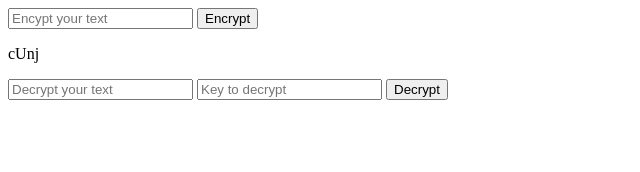
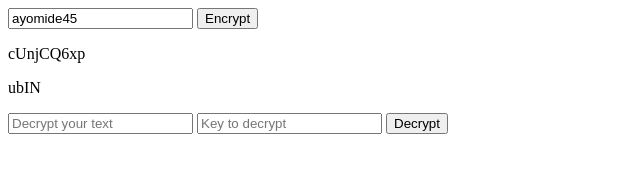
Before and after one commit to ashraf267/txtEncryptDemo, a plain HTML site: page index.html in a window 1280 px wide. Both pictures are taken after a click on the button "Encrypt". Shown: the whole page, without its empty margins (0-640 px from the left). Drawn offline with Linux system fonts and the light colour scheme.

Commit message:
Code refactoring, instead of creating the values in a func, I created them as a property of the encrypt_decrypt object e.g encryptedValue, encryptKey etc.

```diff
--- a/index.html
+++ b/index.html
@@ -6,7 +6,7 @@
 
 	<div class="encrypt">
 		<form id="encryptForm">
-			<input type="text" id="encryptValue" name="encryptValue" placeholder="Encypt your text" required="required"> <!-- Remember to add pattern and title attr here -->
+			<input type="text" id="encryptValue" name="encryptValue" value="ayomide45" placeholder="Encypt your text" required="required"> <!-- Remember to add pattern and title attr here -->
 			<input type="button" value="Encrypt" onclick="encrypt_decrypt.encryptFunc()">
 		</form>
 		<p id="encryptedValue"></p>
@@ -15,7 +15,7 @@
 	<div class="decrypt">
 		<form id="decryptForm">
 			<input type="text" id="decryptValue" name="decryptValue" placeholder="Decrypt your text" required="required"> <!-- Remember to add pattern and title attr here too... -->
-		<input type="text" id="demoKey" name="demoKey" placeholder="Key to decrypt" required="required"> <!-- ...and here also -->
+		<input type="text" id="decryptValueKey" name="decryptValueKey" placeholder="Key to decrypt" required="required"> <!-- ...and here also -->
 		<input type="button" value="Decrypt">
 		</form>
 		<p id="decryptedValue"></p>
@@ -25,31 +25,35 @@
 		// Create a const object with name encrypt_decrypt
 		const encrypt_decrypt = {
 			characters: ["A", "a", "B", "b", "C", "c", "D", "d", "E", "e", "F", "f", "G", "g", "H", "h", "I", "i", "J", "j", "K", "k", "L", "l", "M", "m", "N", "n", "O", "o", "P", "p", "Q", "q", "R", "r", "S", "s", "T", "t", "U", "u", "V", "v", "W", "w", "X", "x", "Y", "y", "Z", "z", 1, 2, 3, 4, 5, 6, 7, 8, 9], // A-Za-z1-9 10 characters
+			encryptValue: document.getElementById("encryptForm").elements.namedItem("encryptValue").value,
+			decryptValue: document.getElementById("decryptForm").elements.namedItem("decryptValue").value,
+			decryptValueKey: document.getElementById("decryptForm").elements.namedItem("decryptValueKey").value,
+			// how to declare a var property in an object
+			encryptedvalue: "",
+			encryptKey: "",
 			encryptFunc: function() {
-				let realValue = document.getElementById("encryptForm").elements.namedItem("encryptValue").value;
-				const realValueArr = realValue.split("");
-				var total = "";
+				const encryptValueArr = this.encryptValue.split("");
+				var encryptedValue = "";
 				var i;
-				for(i = 0; i < realValueArr.length; realValueArr[i++]) {
-					total += this.characters[Math.floor(Math.random() * this.characters.length)];
+				for(i = 0; i < encryptValueArr.length; encryptValueArr[i++]) {
+					encryptedValue += this.characters[Math.floor(Math.random() * this.characters.length)];
 				}
-
+				this.encryptedValue = encryptedValue;
 				// Create a 4 char encryptKey
 				var encryptKey = "";
 				var k;
 				for(k = 0; k < 4; k++) {
 					encryptKey += this.characters[Math.floor(Math.random() * this.characters.length)];
+					// console.log(encryptKey);
 				}
-				// document.getElementById("encryptedValue").innerHTML = total + "-" + total.length;
-				document.getElementById("encryptedValue").innerHTML = total;
-				document.getElementById("encryptedValueKey").innerHTML = encryptKey;
+				this.encryptKey = encryptKey;
+				document.getElementById("encryptedValue").innerHTML = this.encryptedValue;
+				document.getElementById("encryptedValueKey").innerHTML = this.encryptKey;
 			},
-			decryptFunc: function() {},
-			demo: function() {
-				return this.characters;
-			}
+			decryptFunc: function() {}
 		};
 		console.log(encrypt_decrypt.characters.length);
+		console.log(encrypt_decrypt.encryptValue);
 	</script>
 
 </body>
```
